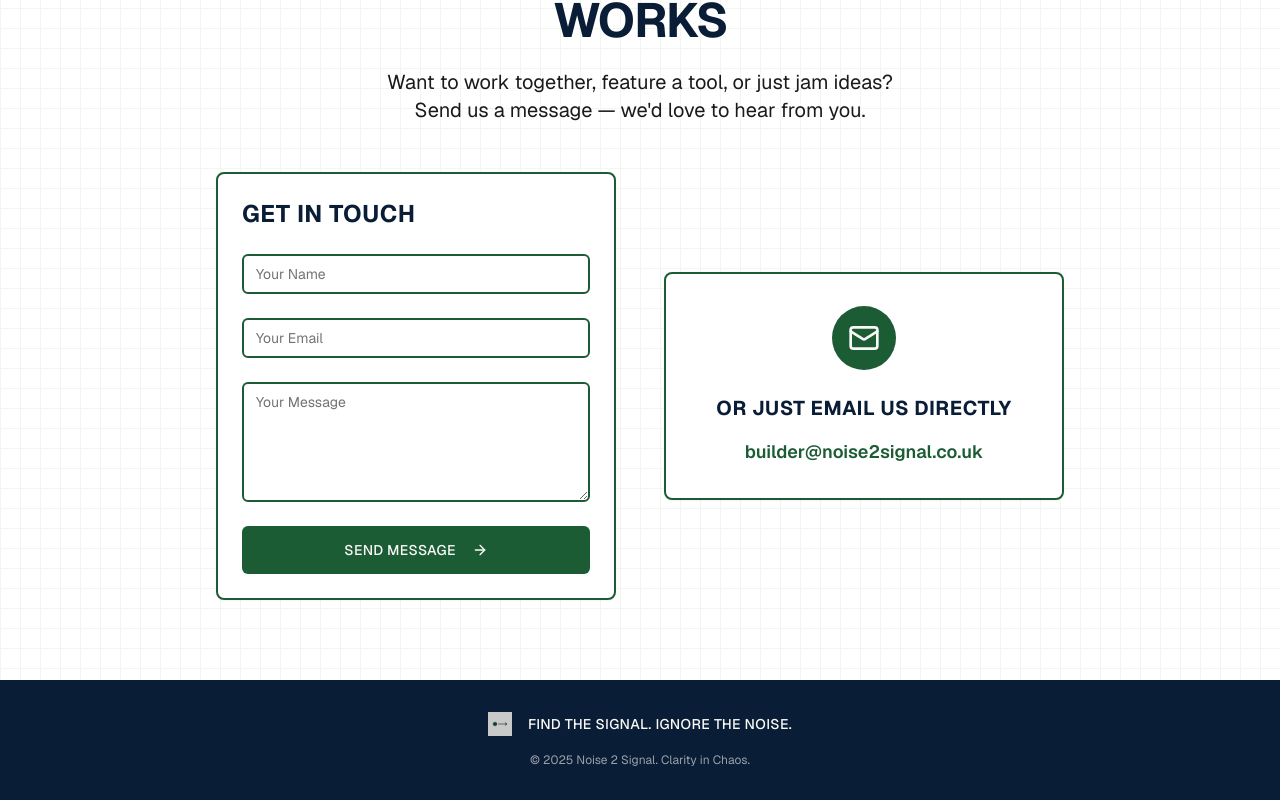
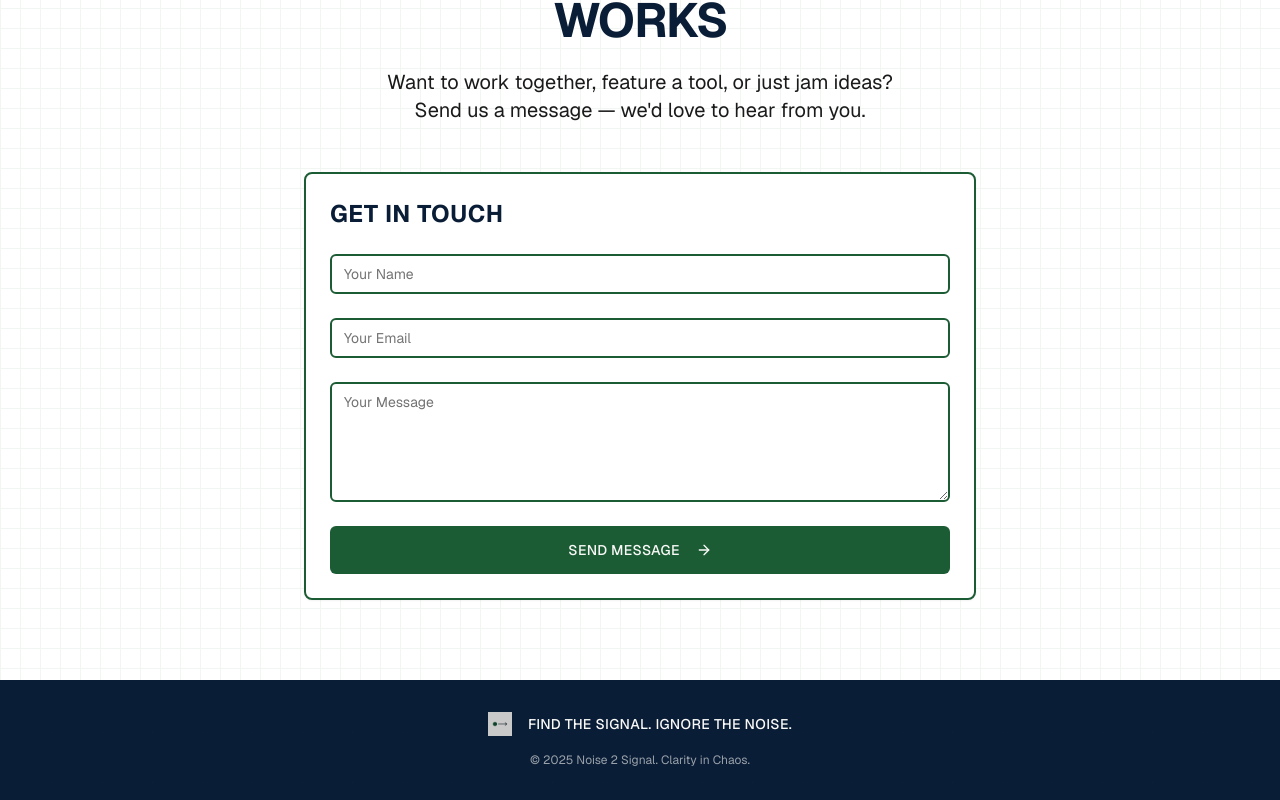
Before and after one commit to Noise2Signal/noise-to-signal-landing, a Next.js app: page / in a window 1280 px wide. Shown: the part 2318-3118 px from the top of the page. Built offline with nearby package versions, Linux system fonts and the light colour scheme.

Commit message:
Remove alternative email contact section

```diff
--- a/app/page.tsx
+++ b/app/page.tsx
@@ -393,7 +393,7 @@ export default function LandingPage() {
             </p>
           </div>
 
-          <div className="grid md:grid-cols-2 gap-12">
+          <div className="max-w-2xl mx-auto">
             {/* Contact Form */}
             <Card className="border-2 relative overflow-hidden group" style={{ borderColor: '#1C5C35' }}>
               <div className="absolute inset-0 bg-gradient-to-br from-[#1C5C35]/5 to-transparent opacity-0 group-hover:opacity-100 transition-opacity duration-500" />
@@ -475,29 +475,7 @@ export default function LandingPage() {
               </CardContent>
             </Card>
 
-            {/* Alternative Contact */}
-            <div className="flex flex-col justify-center">
-              <Card className="border-2 bg-white relative overflow-hidden group" style={{ borderColor: '#1C5C35' }}>
-                <div className="absolute inset-0 bg-gradient-to-br from-[#1C5C35]/5 to-transparent opacity-0 group-hover:opacity-100 transition-opacity duration-500" />
-                <CardContent className="p-8 text-center relative z-10">
-                  <div className="w-16 h-16 rounded-full flex items-center justify-center mx-auto mb-6 relative group/mail" style={{ backgroundColor: '#1C5C35' }}>
-                    <Mail className="h-8 w-8 transition-transform duration-300 group-hover:scale-110" style={{ color: '#F9F9F7' }} />
-                    <div className="absolute inset-0 rounded-full bg-gradient-to-br from-[#1C5C35] to-[#1C5C35]/70 opacity-0 group/mail-hover:opacity-100 transition-opacity duration-300" />
-                  </div>
-                  <h3 className="text-xl font-bold mb-4 tracking-wide" style={{ color: '#0A1D36' }}>
-                    OR JUST EMAIL US DIRECTLY
-                  </h3>
-                  <a
-                    href="mailto:builder@noise2signal.co.uk"
-                    className="text-lg font-semibold hover:underline transition-all duration-300 relative group/link"
-                    style={{ color: '#1C5C35' }}
-                  >
-                    builder@noise2signal.co.uk
-                    <div className="absolute -bottom-1 left-0 w-0 h-0.5 bg-[#1C5C35] group-hover/link:w-full transition-all duration-300" />
-                  </a>
-                </CardContent>
-              </Card>
-            </div>
+
           </div>
         </div>
       </section>
```
